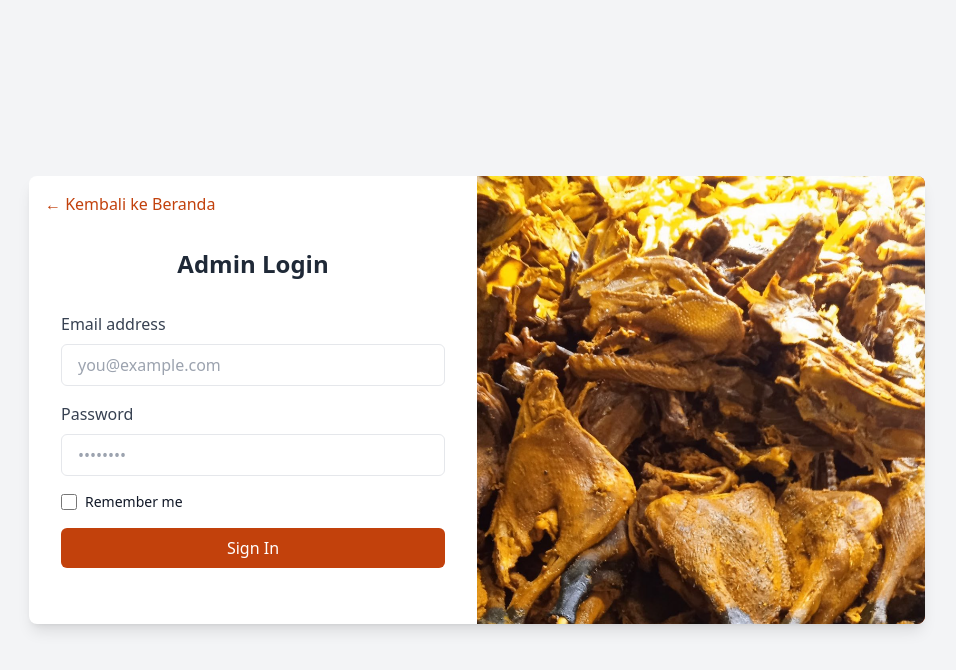
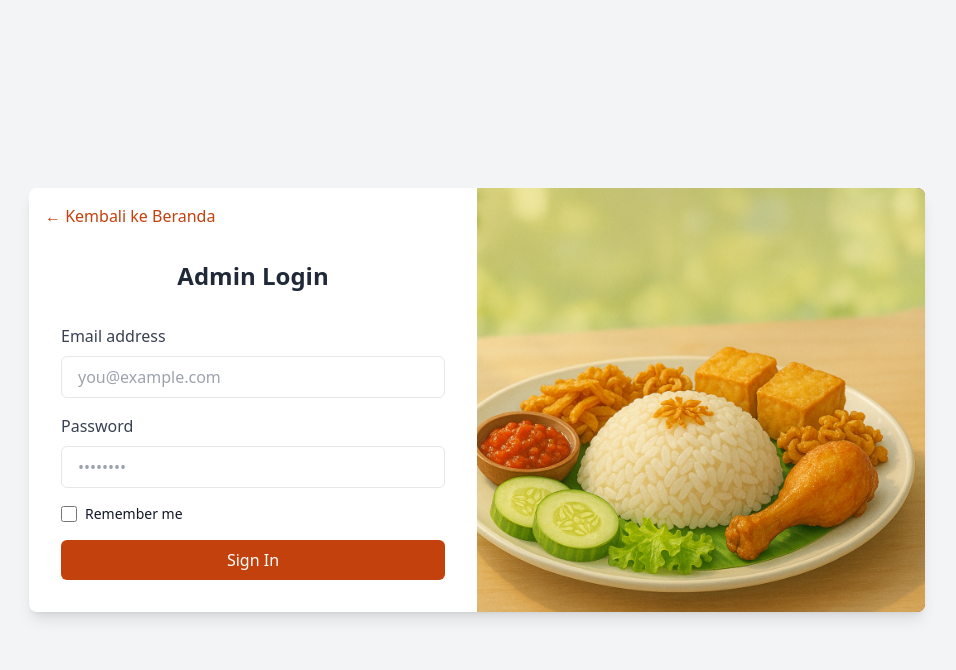
Before and after one commit to YonaldiEp/NasiUduk88, a PHP site: page /auth.php in a window 1280 px wide. Shown: the top 670 px of the page, without its empty margins (163-1119 px from the left). Run offline with PHP 8.4, Linux system fonts and the light colour scheme; data that the repository does not hold is empty; some libraries are stand-ins or nearby versions.

Commit message:
Ubah gambar

```diff
--- a/public/auth.php
+++ b/public/auth.php
@@ -97,7 +97,7 @@ $remembered_email = isset($_COOKIE['remember_email']) ? htmlspecialchars($_COOKI
             </form>
         </div>
         <div class="hidden md:block md:w-1/2 bg-orange-700">
-            <img src="img/ayam.png" alt="Illustration" class="object-cover w-full h-full" />
+            <img src="img/nasiudukbanner.png" alt="Illustration" class="object-cover w-full h-full" />
         </div>
     </div>
     <script src="scripts.js"></script>
```
